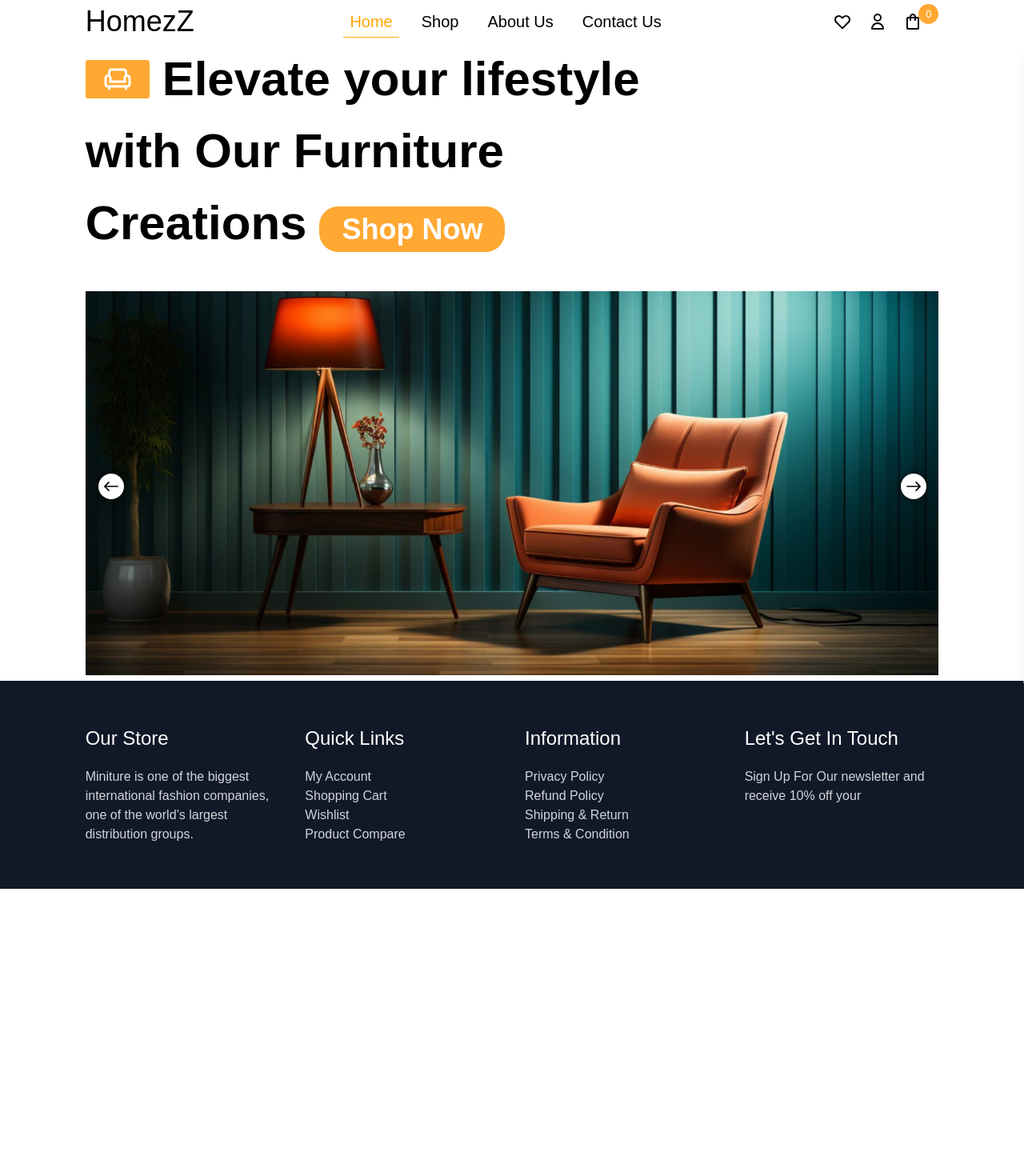
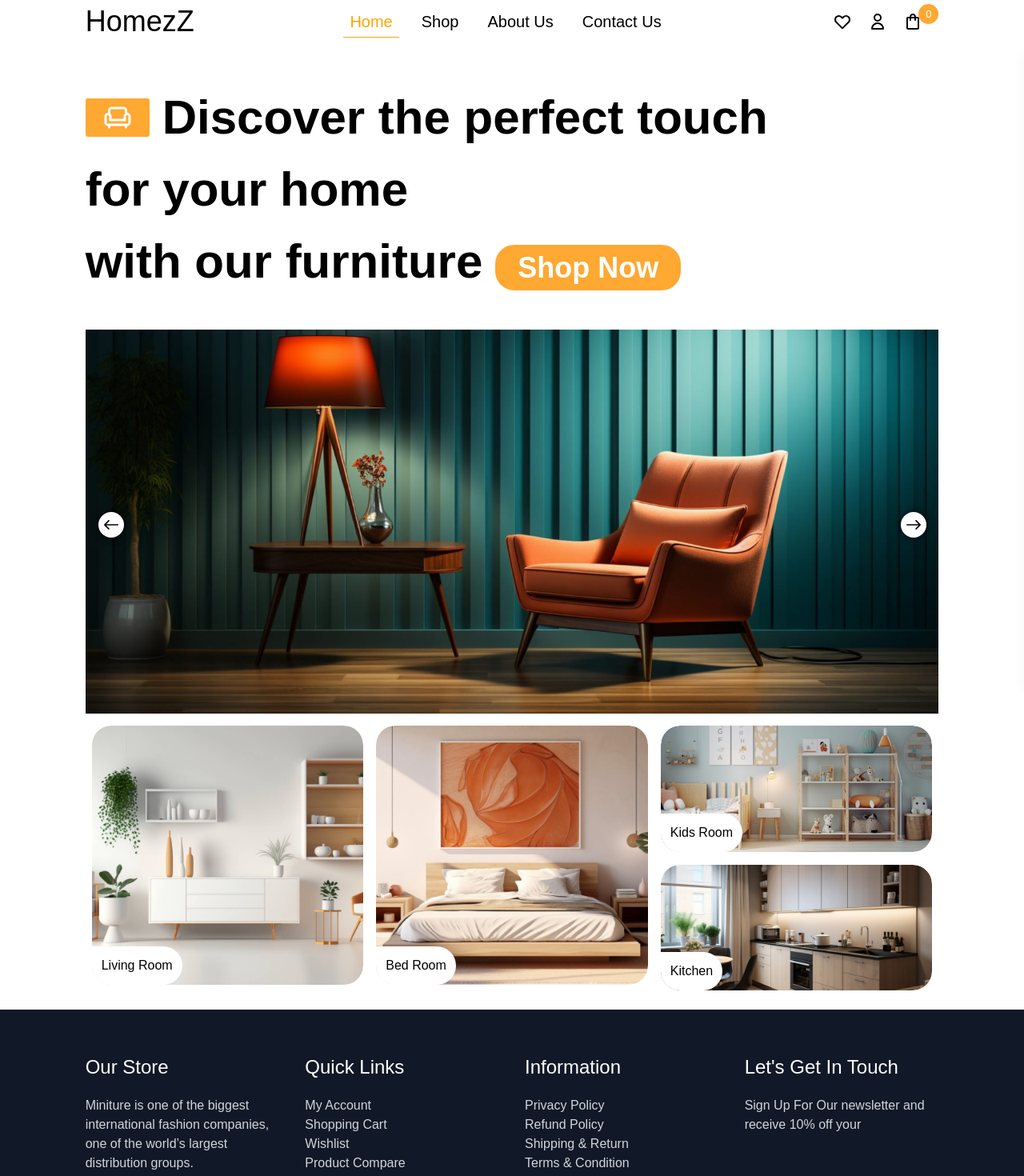
Before and after one commit to RazvanConstantin1/homezz, a React (Vite) app: page / in a window 1280 px wide. Shown: the top 1470 px of the page at 80% size. Before the commit the page ends 1111 px from the top, so only its background shows below. Built offline with nearby package versions, Linux system fonts and the light colour scheme.

Commit message:
finished category section, fixed header sticky bug

```diff
--- a/src/common/Header.jsx
+++ b/src/common/Header.jsx
@@ -25,8 +25,12 @@ const Header = () => {
   };
 
   return (
-    <div>
-      <div className={`${sticky ? "sticky py-4 top-0 z-50 shadow-xl" : ""} `}>
+    <>
+      <div
+        className={`${
+          sticky ? "header sticky py-4 top-0 z-50 shadow-xl" : ""
+        } `}
+      >
         <div className="w-10/12 m-auto flex flex-wrap justify-between items-center">
           <div>
             <Link to={"/"} className="logo">
@@ -67,7 +71,7 @@ const Header = () => {
       <div>
         <SideBar isOpenSidebar={isOpenSidebar} toggleSidebar={toggleSidebar} />
       </div>
-    </div>
+    </>
   );
 };
 
--- a/src/components/Banner.jsx
+++ b/src/components/Banner.jsx
@@ -19,20 +19,23 @@ const Banner = () => {
   };
 
   return (
-    <div className="banner">
+    <div className="banner mt-12">
       <div className="w-10/12 m-auto">
         <div>
           <div className="mb-10">
             <div className="header-text">
-              <Link className="flex items-center">
+              <Link to={"/shop"} className="flex items-center">
                 <div className="text-white mr-4 common-hover text-4xl rounded-3xl h-12 w-20 grid place-items-center">
                   <MdOutlineChair />
                 </div>
-                Elevate your lifestyle
+                Discover the perfect touch
               </Link>
-              <p>with Our Furniture</p>
-              Creations
-              <Link className="text-white common-hover text-4xl ml-4 px-7 py-2 !rounded-3xl">
+              <p>for your home </p>
+              with our furniture
+              <Link
+                to={"/shop"}
+                className="text-white common-hover text-4xl ml-4 px-7 py-2 !rounded-3xl"
+              >
                 Shop Now
               </Link>
             </div>
--- a/src/components/Category.jsx
+++ b/src/components/Category.jsx
@@ -1,7 +1,55 @@
 import React from "react";
+import { category } from "../data/Data.js";
 
 const Category = () => {
-  return <div>Category</div>;
+  return (
+    <div>
+      <div className="w-10/12 m-auto">
+        <div>
+          <div className="flex">
+            {category.map((cat, index) => (
+              <div className="m-2" key={index}>
+                <div>
+                  {cat.img && (
+                    <div className="relative overflow-hidden rounded-3xl">
+                      <img
+                        className="w-full h-full object-cover rounded-3xl hover:scale-110 transition-all ease-in-out duration-300"
+                        src={cat.img}
+                        alt="category img"
+                      />
+                      <p className="absolute rounded-full rounded-s-none p-3 border-white bg-white bottom-0 left-0 capitalize">
+                        {cat.name}
+                      </p>
+                    </div>
+                  )}
+
+                  {cat.imgs && cat.imgs.length > 0 && (
+                    <div className="relative overflow-hidden rounded-3xl">
+                      {cat.imgs.map((image, index) => (
+                        <div
+                          key={index}
+                          className="relative overflow-hidden rounded-3xl mb-4"
+                        >
+                          <img
+                            className="w-full h-full object-cover rounded-3xl hover:scale-110 transition-all ease-in-out duration-300"
+                            src={image.img}
+                            alt="img"
+                          />
+                          <p className="absolute rounded-full rounded-s-none p-3 border-white bg-white bottom-0 left-0 capitalize">
+                            {image.name}
+                          </p>
+                        </div>
+                      ))}
+                    </div>
+                  )}
+                </div>
+              </div>
+            ))}
+          </div>
+        </div>
+      </div>
+    </div>
+  );
 };
 
 export default Category;
--- a/src/routes/Home.jsx
+++ b/src/routes/Home.jsx
@@ -1,10 +1,12 @@
 import React from "react";
 import Banner from "../components/Banner.jsx";
+import Category from "../components/Category.jsx";
 
 const Home = () => {
   return (
     <div>
       <Banner />
+      <Category />
     </div>
   );
 };
```
